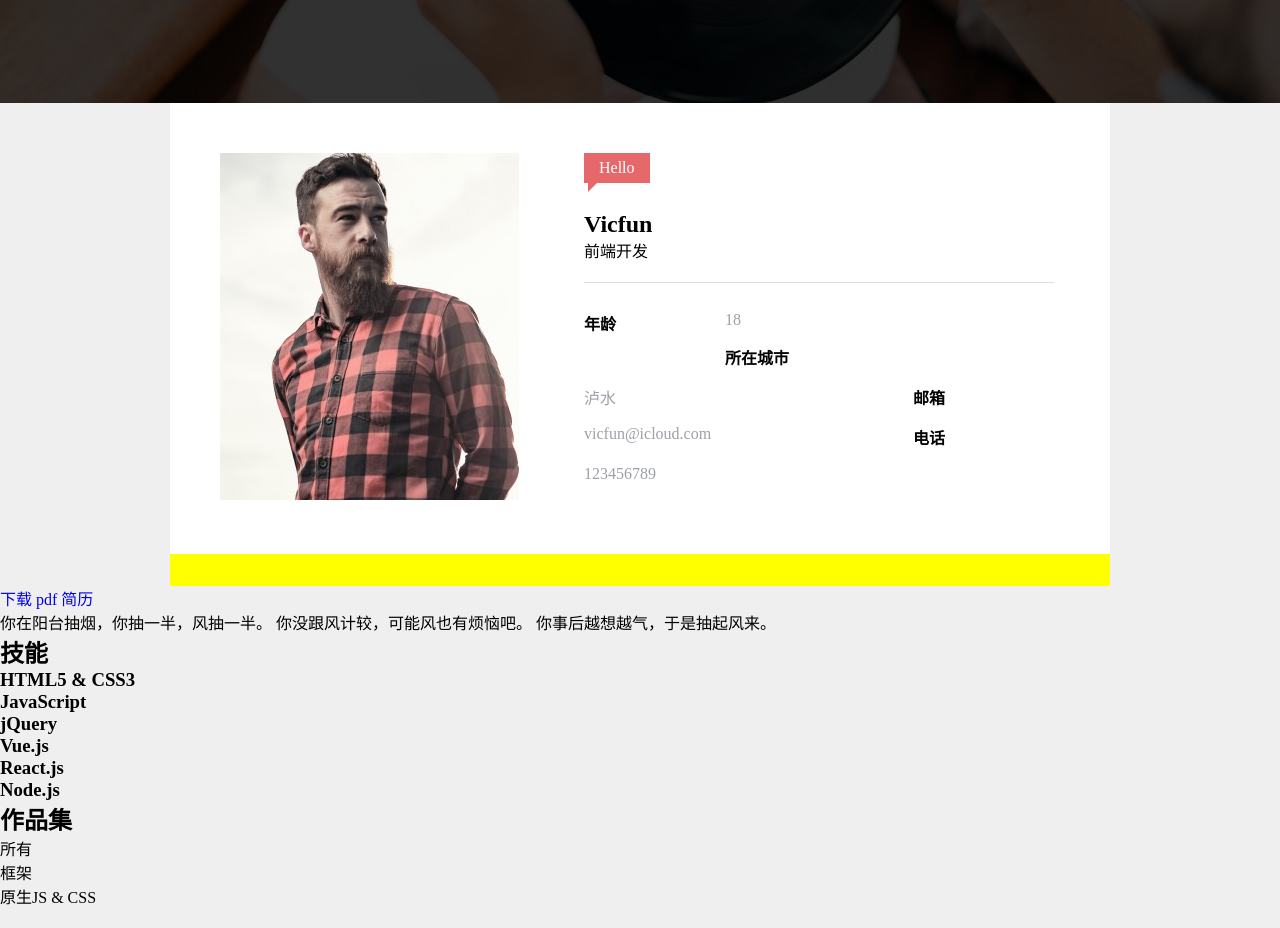
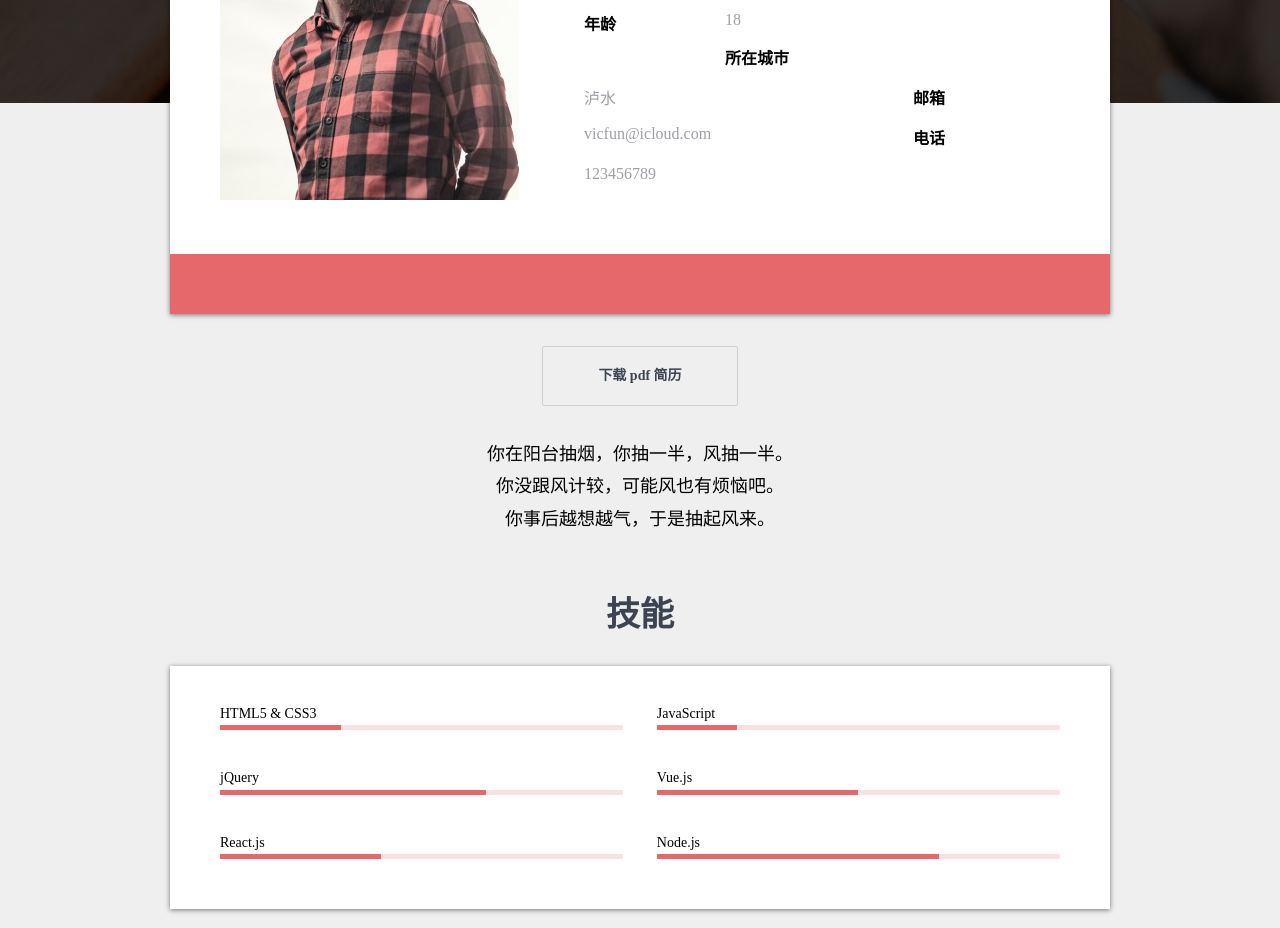
Before and after one commit to vicfun/web, a plain HTML site: page index.html in a window 1280 px wide. Shown: the part 412-1340 px from the top of the page. Drawn offline with Linux system fonts and the light colour scheme.

Commit message:
提交作品集部分

```diff
--- a/css/style.css
+++ b/css/style.css
@@ -7,17 +7,23 @@ body{
 	background: #efefef;
 	margin: 0;
 }
-
+ol,ul,li{
+	list-style: none;
+}
 a{
 	text-decoration: none;
 }
-
+h1,h2,h3,h4,h5,h6{
+	font-weight: normal;
+}
 hr{
 	height: 0;
 	border: 0;
 	border-top: 1px solid #dedede;
 }
-
+ main{
+	 margin-top: -300px;
+ }
 /* 头部导航条 */
 .clearfix::after{
 	content: '';
@@ -103,6 +109,7 @@ hr{
 	max-width: 940px;
 	background: #ffff;
 	margin: 0 auto;
+	box-shadow: 0px 1px 5px 0px rgba(0, 0, 0, 0.5);
 }
 
 .userCard .welcome{
@@ -164,10 +171,132 @@ hr{
 }
 
 .userCard .media{
-	background: yellow;
+	background: #e6686a;
 	text-align: center;
+}
+
+.userCard .media svg{
+	width: 30px;
+	height: 30px;
+	fill: white;
+	vertical-align: top;
 }
 
 .userCard footer a{
 	display: inline-block;
+	margin: 10px 16px;
+	width: 40px;
+	padding: 5px 0;
+	border-radius: 50%;
 }
+
+.userCard footer a:hover{
+	background: #cf5d5f;
+}
+
+/* 下载简历 */
+main .downloadResume{
+	font-size: 14px;
+	line-height: 16px;
+	padding: 21px 55px;
+	display: inline-block;
+	margin: 32px 0;
+	border: 1px solid #cdcfd1;
+    background: #efefef;
+    border-radius: 2px;
+    color: #3d4451;
+	font-weight: bold;
+	transition: box-shadow 0.2s;
+}
+
+main .downloadResume:hover{
+	box-shadow: 0px 4px 13px 0px rgba(0, 0, 0, 0.2);
+}
+
+main .downloadResume-wraper{
+	text-align: center;
+}
+
+/* 自我介绍 */
+.selfIntroduction{
+	max-width: 940px;
+	margin: 0 auto;
+	text-align: center;
+	font-family: kai;
+    line-height: 1.8;
+    font-size: 18px;
+}
+
+section.skills,
+section.portfolio{
+	max-width: 940px;
+	margin: 0 auto;
+	margin-top: 60px;
+}
+
+section.skills h2,
+section.portfolio h2{
+	color: #3d4451;
+    font-size: 34px;
+    line-height: 1.2;
+	font-weight: 600;
+	text-align: center;
+}
+
+section.skills ol{
+	background: white;
+	box-shadow: 0px 1px 5px 0px rgba(0, 0, 0, 0.5);
+	padding: 40px 50px 10px;
+	margin-top: 30px;
+}
+
+section.skills h3{
+	font-size: 14px;
+    line-height: 1.1;
+}
+
+section.skills .progressBar{
+	height: 5px;
+	border-radius: 2px;
+	margin: 4px 0 40px;
+	background: #FAE1E1;
+}
+
+section.skills .progress{
+	height: 100%;
+	width: 30%;
+	background: #e6686a;
+}
+
+section.skills li{
+	float: left;
+	width: 48%;
+	box-sizing: border-box;
+}
+
+section.skills li:nth-child(even){
+	float: right;
+}
+
+/* 作品集部分 */
+section.portfolio{
+	text-align: center;
+	margin-bottom: 100px;
+}
+
+section.portfolio li{
+	float: left;
+	border-top: 3px solid transparent;
+	border-bottom: 3px solid white;
+	padding: 0 30px 5px;
+	border-radius: 2px;
+}
+
+section.portfolio li:hover{
+	border-bottom: 3px solid #e06567;
+}
+
+section.portfolio nav{
+	display: inline-block;
+	margin-top: 30px;
+}
--- a/index.html
+++ b/index.html
@@ -7,10 +7,11 @@
 	<script src="//at.alicdn.com/t/font_2010780_8ffg2i5e0i5.js"></script>
 	<style type="text/css">
 		.icon {
-		   width: 30px; height: 30px;
-		   vertical-align: -0.15em;
-		   fill: white;
-		   overflow: hidden;
+			width: 1em;
+			height: 1em;
+			fill: currentColor;
+			vertical-align: -0.15em;
+			overflow: hidden;
 		}
 	</style>
 </head>
@@ -84,10 +85,12 @@
 				</a>
 			</footer>
 		</div>
-		<a href="#" download>下载 pdf 简历</a>
+		<p class="downloadResume-wraper">
+			<a class="downloadResume" href="./resume.pdf" target="_blank" download>下载 pdf 简历</a>
+		</p>
 		<p class="selfIntroduction">
-			你在阳台抽烟，你抽一半，风抽一半。
-			你没跟风计较，可能风也有烦恼吧。
+			你在阳台抽烟，你抽一半，风抽一半。<br>
+			你没跟风计较，可能风也有烦恼吧。<br>
 			你事后越想越气，于是抽起风来。
 		</p>
 	</main>
@@ -95,31 +98,49 @@
 	<!-- 技能模块 -->
 	<section class="skills">
 		<h2>技能</h2>
-		<ol>
+		<ol class="clearfix">
 			<li>
 				<h3>HTML5 &amp CSS3</h3>
+				<div class="progressBar">
+					<div class="progress"></div>
+				</div>
 			</li>
 			<li>
 				<h3>JavaScript</h3>
+				<div class="progressBar">
+					<div class="progress" style="width: 20%"></div>
+				</div>
 			</li>
 			<li>
 				<h3>jQuery</h3>
+				<div class="progressBar">
+					<div class="progress" style="width: 66%"></div>
+				</div>
 			</li>
 			<li>
 				<h3>Vue.js</h3>
+				<div class="progressBar">
+					<div class="progress" style="width: 50%"></div>
+				</div>
 			</li>
 			<li>
 				<h3>React.js</h3>
+				<div class="progressBar">
+					<div class="progress" style="width: 40%"></div>
+				</div>
 			</li>
 			<li>
 				<h3>Node.js</h3>
+				<div class="progressBar">
+					<div class="progress" style="width: 70%"></div>
+				</div>
 			</li>
 		</ol>
 	</section>
 	<section class="portfolio">
 		<h2>作品集</h2>
 		<nav>
-			<ol>
+			<ol class="clearfix">
 				<li>所有</li>
 				<li>框架</li>
 				<li>原生JS &amp CSS</li>
```
Also changed, not shown: 1 other file.
